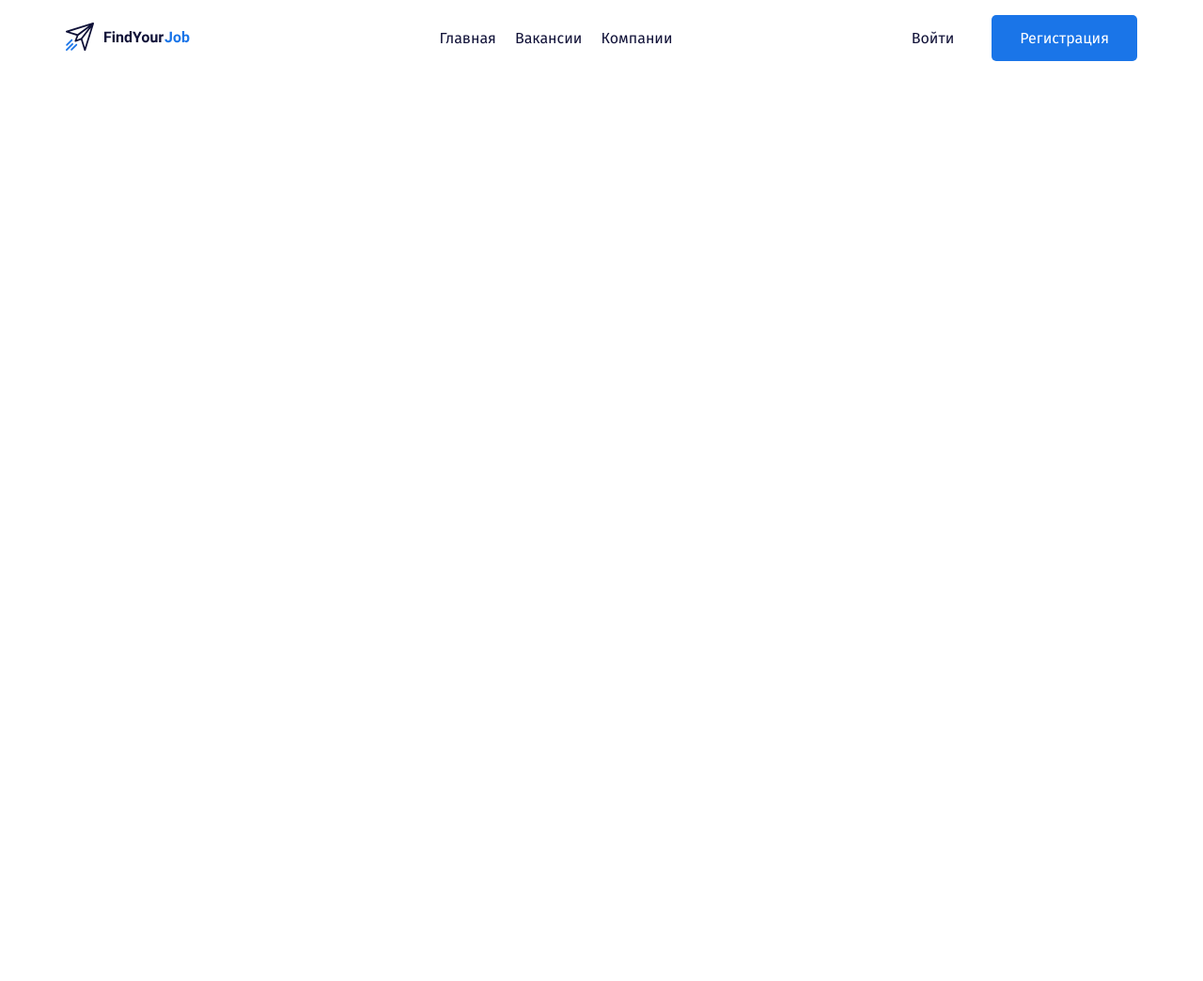
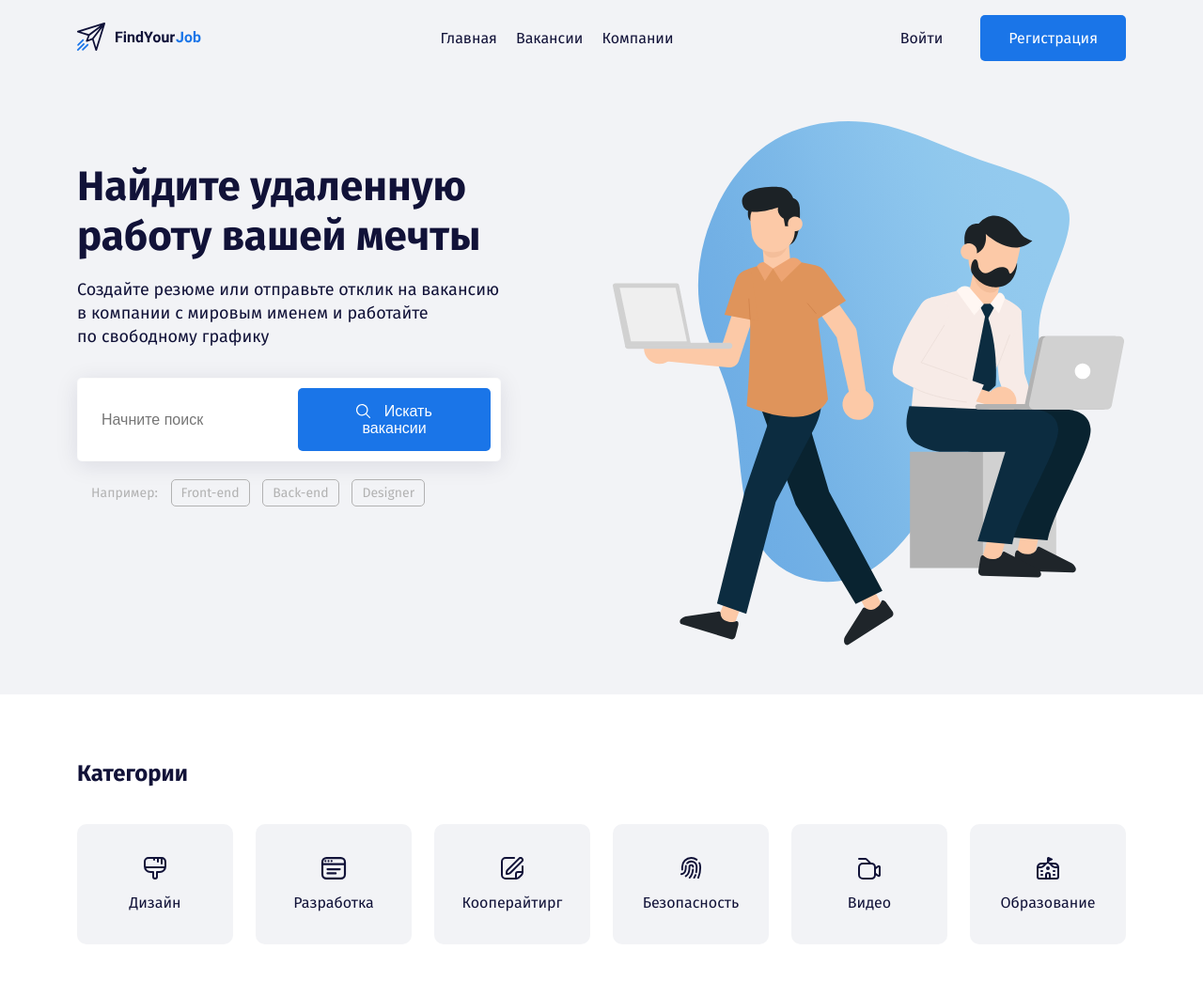
Before and after one commit to skovorodko-ov/findYourJob, a plain HTML site: page index.html in a window 1280 px wide. Shown: the whole page at 94% size. Before the commit the page ends 800 px from the top, so only its background shows below. Drawn offline with Linux system fonts and the light colour scheme.

Commit message:
Add files via upload

```diff
--- a/css/style.css
+++ b/css/style.css
@@ -1,8 +1,16 @@
+*,
+*::before,
+*::after {
+  box-sizing: border-box;
+}
 body {
   font-family: "Fira Sans", sans-serif;
   font-size: 16px;
   color: #111238;
   margin: 0;
+}
+.header {
+  background: #f2f3f6;
 }
 .menu {
   list-style: none;
@@ -19,6 +27,8 @@ body {
 .button {
   text-decoration: none;
   display: inline-block;
+  border: none;
+  font-size: 16px;
 }
 .button-link {
   color: #111238;
@@ -31,3 +41,86 @@ body {
   padding: 15px 30px;
   color: white;
 }
+.button-icon {
+  vertical-align: middle;
+  margin-right: 10px;
+}
+.button-text {
+  vertical-align: middle;
+}
+.hero-title {
+  font-size: 44px;
+  line-height: 53px;
+  color: #111238;
+  margin-bottom: 15px;
+  margin-top: 43px;
+}
+.hero-text {
+  font-size: 18px;
+  line-height: 140%;
+  margin-bottom: 30px;
+}
+.inout-grup {
+  background: #ffffff;
+  border: 1px solid rgba(209, 209, 209, 0.1);
+  box-shadow: 0px 4px 25px rgba(15, 17, 56, 0.1);
+  border-radius: 5px;
+  padding: 10px;
+  margin-bottom: 25px;
+}
+.input {
+  background-color: #fff;
+  border: none;
+  flex-grow: 1;
+  font-size: 16px;
+  line-height: 19px;
+  padding-left: 15px;
+}
+.input:focus {
+  outline: none;
+}
+.tags-group {
+  margin-left: 15px;
+  color: #b2b2b2;
+  font-size: 14px;
+  line-height: 17px;
+}
+.tag {
+  color: #b2b2b2;
+  text-decoration: none;
+  padding: 5px 10px;
+  margin-left: 10px;
+  border: 1px solid #b2b2b2;
+  border-radius: 5px;
+}
+.section {
+  margin-top: 70px;
+  margin-bottom: 80px;
+}
+.section-title {
+  margin-bottom: 40px;
+  margin-top: 0;
+}
+.card {
+  font-size: 16px;
+  line-height: 19px;
+  color: #111238;
+  text-decoration: none;
+  background: #f2f3f6;
+  border-radius: 10px;
+  padding: 35px;
+  transition: background 0.2s, color 0.2s;
+}
+.card:hover {
+  background: #1a75e8;
+  color: white;
+  fill: white;
+}
+.card:hover .card-icon {
+  fill: white;
+}
+.card-icon {
+  fill: #111238;
+  margin-bottom: 15px;
+  transition: fill 0.2s;
+}
--- a/index.html
+++ b/index.html
@@ -11,7 +11,7 @@
   <link rel="stylesheet" href="css/style.css">
 </head>
 <body>
-  <header class="header">
+  <header class="header pb-5">
     <div class="container">
       <div class="row align-items-center py-3">
         <div class="col-2">
@@ -33,8 +33,98 @@
           <a href="#" class="button-primary button">Регистрация</a>
         </div>
       </div>
+      <div class="row pt-5">
+        <div class="col-5">
+          <h1 class="hero-title">Найдите удаленную работу вашей мечты</h1>
+          <p class="hero-text">Создайте резюме или отправьте отклик на вакансию в&nbsp;компании с мировым именем и работайте<br>по свободному графику</p>
+          <div class="inout-grup d-flex">
+            <input type="text" class="input" placeholder="Начните поиск">
+            <button class="button button-primary">
+              <img src="img\search.svg" alt="icon" class="button-icon">
+              <span class="button-text">Искать вакансии</span>
+            </button>
+          </div>
+          <div class="tags-group">
+            <span class="tags-label">Например:</span>
+            <a href="#" class="tag">Front-end</a>
+            <a href="#" class="tag">Back-end</a>
+            <a href="#" class="tag">Designer</a>
+          </div>
+        </div>
+        <div class="col-6 offset-1">
+          <img src="img\hero-image.svg" alt="hero-image" class="hero-imgage">
+        </div>
+      </div>
     </div>
     <!-- /.container -->
   </header>
+  <section class="section">
+    <div class="container">
+      <h2 class="section-title">Категории</h2>
+      <div class="row">
+        <div class="col-2">
+          <a href="#" class="card d-flex flex-column align-items-center">
+            <svg height="24" class="card-icon">
+              <use xlink:href="img/icons.svg#brush"></use>
+            </svg>
+          <span class="card-text">Дизайн</span>
+            <!-- /.card-text --></a>
+          <!-- /.card -->
+        </div>
+        <!-- /.col -->
+        <div class="col-2">
+          <a href="#" class="card d-flex flex-column align-items-center">
+            <svg height="24" class="card-icon">
+              <use xlink:href="img/icons.svg#browser"></use>
+            </svg>
+            <span class="card-text">Разработка</span>
+            <!-- /.card-text --></a>
+          <!-- /.card -->
+        </div>
+        <!-- /.col -->
+        <div class="col-2">
+          <a href="#" class="card d-flex flex-column align-items-center">
+            <svg height="24" class="card-icon">
+              <use xlink:href="img/icons.svg#edit"></use>
+            </svg>
+            <span class="card-text">Кооперайтирг</span>
+            <!-- /.card-text --></a>
+          <!-- /.card -->
+        </div>
+        <!-- /.col -->
+        <div class="col-2">
+          <a href="#" class="card d-flex flex-column align-items-center">
+            <svg height="24" class="card-icon">
+              <use xlink:href="img/icons.svg#fingerprint"></use>
+            </svg>
+            <span class="card-text">Безопасность</span>
+            <!-- /.card-text --></a>
+          <!-- /.card -->
+        </div>
+        <!-- /.col -->
+        <div class="col-2">
+          <a href="#" class="card d-flex flex-column align-items-center">
+            <svg height="24" class="card-icon">
+              <use xlink:href="img/icons.svg#camera"></use>
+            </svg>
+            <span class="card-text">Видео</span>
+            <!-- /.card-text --></a>
+          <!-- /.card -->
+        </div>
+        <!-- /.col -->
+        <div class="col-2">
+          <a href="#" class="card d-flex flex-column align-items-center">
+          <svg height="24" class="card-icon">
+            <use xlink:href="img/icons.svg#school"></use>
+          </svg>
+          <span class="card-text">Образование</span>
+            <!-- /.card-text --></a>
+          <!-- /.card -->
+        </div>
+        <!-- /.col -->
+      </div>
+      <!-- /.row -->
+    </div>
+  </section>
 </body>
 </html>
```
Also changed, not shown: img/hero-image.svg (added), img/icons.svg (added), img/search.svg (added).
